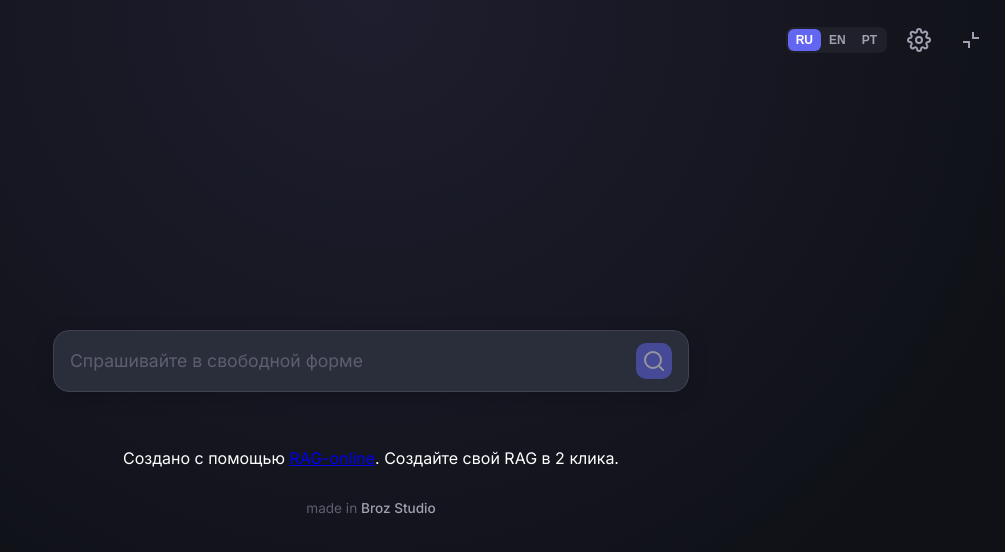
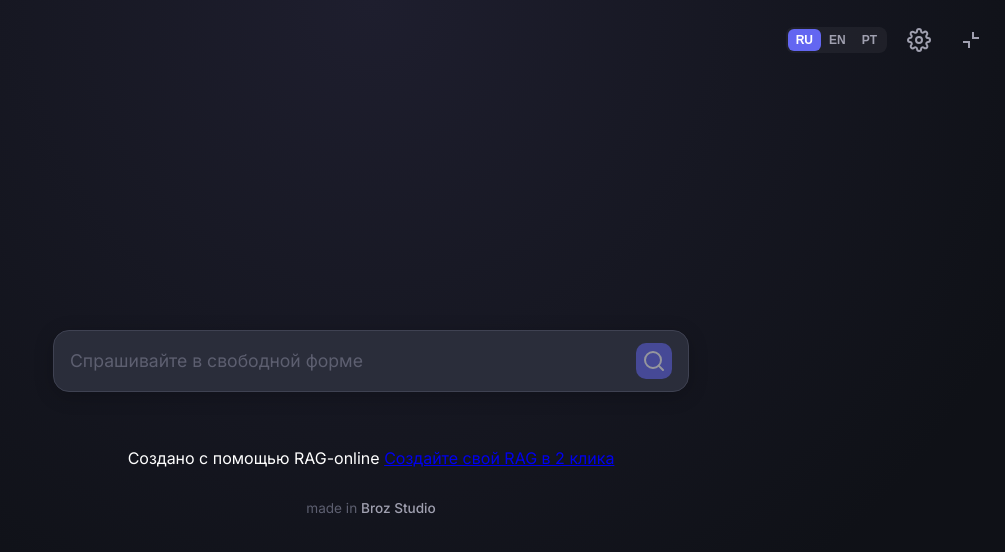
Before and after one commit to falcorrus/RAG-online, a plain HTML site: page index.html in a window 1280 px wide. Shown: the whole page, without its empty margins (269-1274 px from the left). Drawn offline with Linux system fonts and the light colour scheme; no server answers.

Commit message:
style: matched powered-by with footer style and updated link target

```diff
--- a/index.html
+++ b/index.html
@@ -216,9 +216,8 @@
     </main>
 
     <div class="powered-by">
-        <span data-i18n="promo_prefix">Создано с помощью</span>
-        <a href="#" id="promoLink">RAG-online</a>.
-        <span data-i18n="promo_suffix">Создайте свой RAG в 2 клика.</span>
+        <span data-i18n="promo_text">Создано с помощью RAG-online</span>
+        <a href="#" id="promoLink" data-i18n="promo_link">Создайте свой RAG в 2 клика</a>
     </div>
 
     <footer class="creator-footer">
--- a/script.js
+++ b/script.js
@@ -75,8 +75,8 @@ document.addEventListener('DOMContentLoaded', () => {
             clear_logs_btn: "Очистить логи",
             download_logs_btn: "Скачать",
             log_item_label: "Запрос",
-            promo_prefix: "Создано с помощью",
-            promo_suffix: ". Создайте свой RAG в 2 клика."
+            promo_text: "Создано с помощью RAG-online",
+            promo_link: "Создайте свой RAG в 2 клика"
         },
         en: {
             title_main: "AI Knowledge Base",
@@ -98,8 +98,8 @@ document.addEventListener('DOMContentLoaded', () => {
             clear_logs_btn: "Clear Logs",
             download_logs_btn: "Download",
             log_item_label: "Query",
-            promo_prefix: "Powered by",
-            promo_suffix: ". Create your RAG in 2 clicks."
+            promo_text: "Powered by RAG-online",
+            promo_link: "Create your RAG in 2 clicks"
         },
         pt: {
             title_main: "Base de Conhecimento AI",
@@ -121,8 +121,8 @@ document.addEventListener('DOMContentLoaded', () => {
             clear_logs_btn: "Limpar Registros",
             download_logs_btn: "Baixar",
             log_item_label: "Consulta",
-            promo_prefix: "Criado com",
-            promo_suffix: ". Crie seu RAG em 2 cliques."
+            promo_text: "Criado com RAG-online",
+            promo_link: "Crie seu RAG em 2 cliques"
         }
     };
 
```
